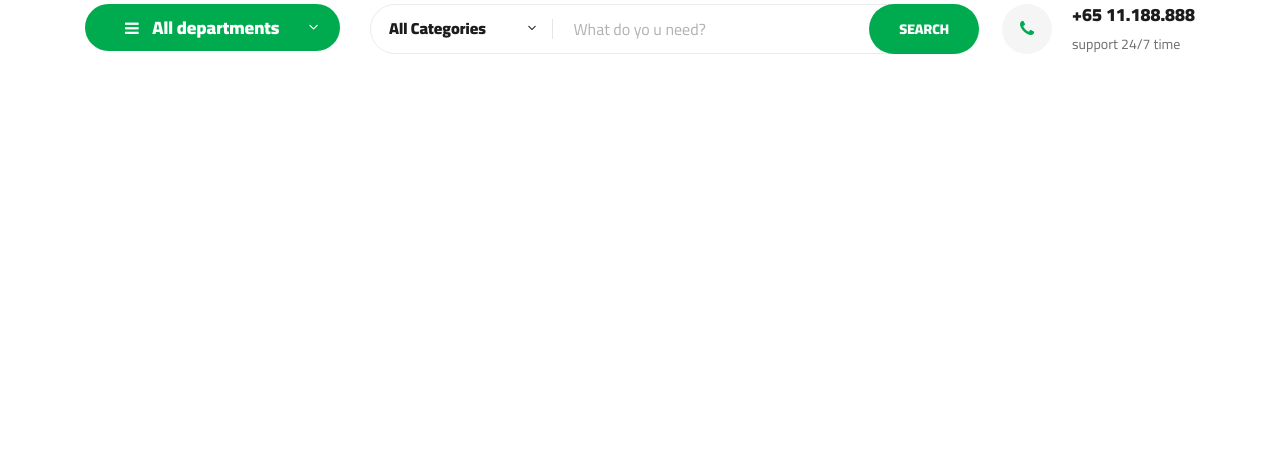
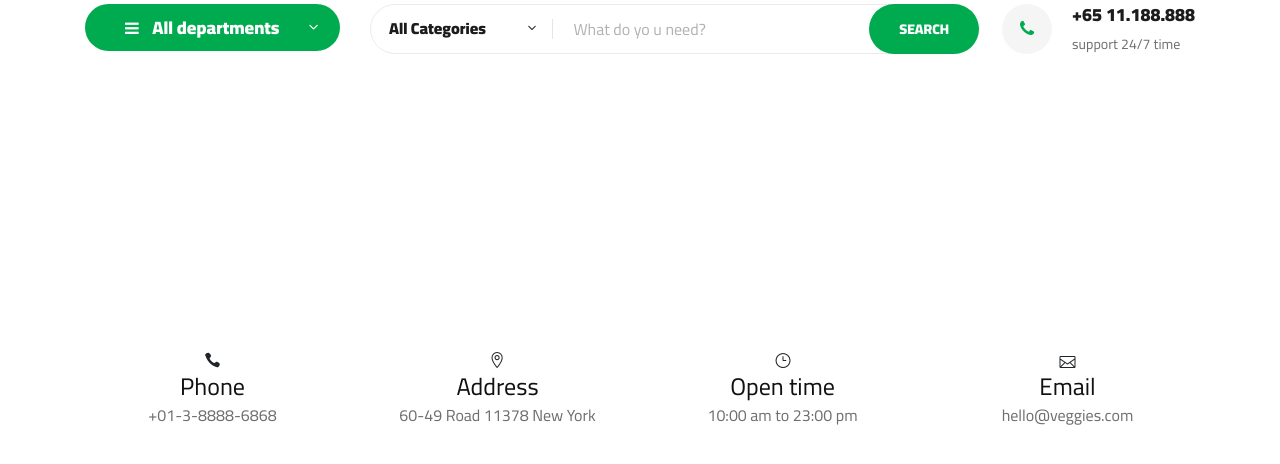
Before and after one commit to ajmalfaris11/veggies, a plain HTML site: page contact.html in a window 1280 px wide. Shown: the part 122-586 px from the top of the page. Drawn offline with Linux system fonts and the light colour scheme.

```diff
--- a/contact.html
+++ b/contact.html
@@ -240,6 +240,43 @@
     </section>
     <!-- Breadcrumb Section End -->
 
+    <!-- Contact Section Begin -->
+    <section class="contact spad">
+        <div class="container">
+            <div class="row">
+                <div class="col-lg-3 col-md-3 col-sm-6 text-center">
+                    <div class="contact__widget">
+                        <span class="icon_phone"></span>
+                        <h4>Phone</h4>
+                        <p>+01-3-8888-6868</p>
+                    </div>
+                </div>
+                <div class="col-lg-3 col-md-3 col-sm-6 text-center">
+                    <div class="contact__widget">
+                        <span class="icon_pin_alt"></span>
+                        <h4>Address</h4>
+                        <p>60-49 Road 11378 New York</p>
+                    </div>
+                </div>
+                <div class="col-lg-3 col-md-3 col-sm-6 text-center">
+                    <div class="contact__widget">
+                        <span class="icon_clock_alt"></span>
+                        <h4>Open time</h4>
+                        <p>10:00 am to 23:00 pm</p>
+                    </div>
+                </div>
+                <div class="col-lg-3 col-md-3 col-sm-6 text-center">
+                    <div class="contact__widget">
+                        <span class="icon_mail_alt"></span>
+                        <h4>Email</h4>
+                        <p>hello@veggies.com</p>
+                    </div>
+                </div>
+            </div>
+        </div>
+    </section>
+    <!-- Contact Section End -->
+
 
 
 </body>
```
